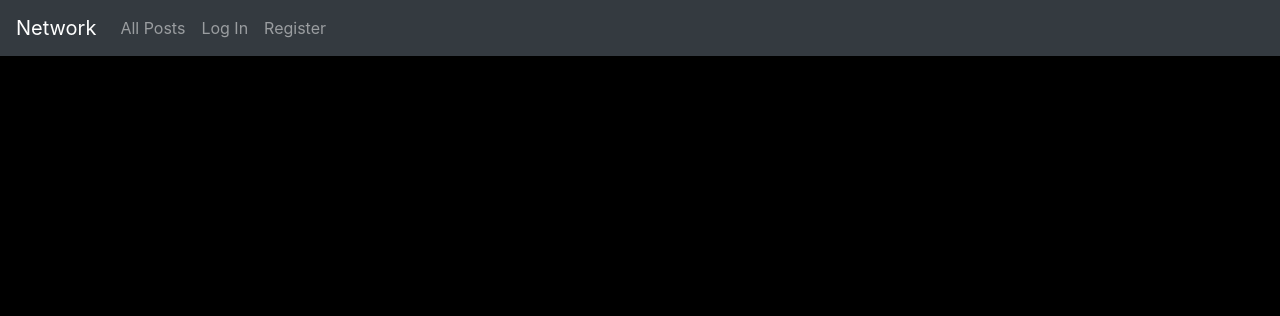
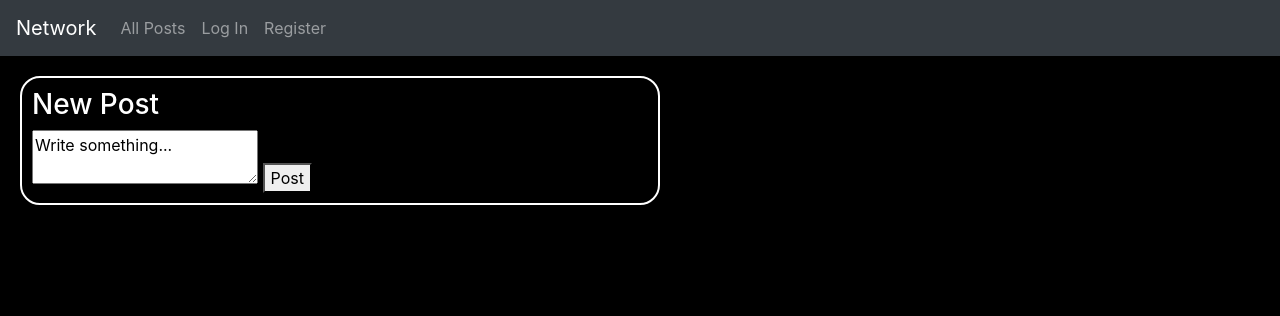
Before and after one commit to jeevankumar99/twitter_clone, a Django app: page / in a window 1280 px wide. Shown: the top 316 px of the page. Run offline with Django 3.2, Linux system fonts and the light colour scheme; some libraries are stand-ins or nearby versions.

Commit message:
Halfway through newPost, implemented structure!

```diff
--- a/network/static/network/script.js
+++ b/network/static/network/script.js
@@ -29,17 +29,24 @@ class Post extends React.Component {
     }
 }
 
-function toggleNewPost() {
-    document.querySelector('#all-posts-container').style.display = 'none';
+initiateElements();
+
+function initiateElements() {
+    //loadPosts();
+    let newPostButton = document.querySelector('#submit-new-post');
+    newPostButton.addEventListener('click', createNewPost);
 }
 
-
-let postData = {
-    username: 'Jeevan',
-    content: "Just landed in Maldives, this place is amazing!",
+function loadPosts() {
+    // fetch get post
+    //display posts.
 }
 
-let newPostButton = document.querySelector('#new-post-button');
-newPostButton.addEventListener('click', toggleNewPost);
-
-ReactDOM.render(<Post postData={postData}/>, document.querySelector('#all-posts-container'));
+function createNewPost() {
+    fetch('/new_post', {
+        method: 'POST',
+        body: JSON.stringify({
+            content: document.querySelector('#new-post-content').value
+        })
+    })
+}
--- a/network/static/network/styles.css
+++ b/network/static/network/styles.css
@@ -2,7 +2,7 @@ body {
     background-color: black;
 }
 
-.post-container {
+.post-container, #new-post-form {
     background-color: black;
     color: white;
     border: 2px solid white;
--- a/network/templates/network/index.html
+++ b/network/templates/network/index.html
@@ -1,6 +1,10 @@
 {% extends "network/layout.html" %}
 
 {% block body %}
+<div id="new-post-form">
+    <h3>New Post</h3>
+    <textarea id="new-post-content">Write something...</textarea>
+    <button id="submit-new-post">Post</button>
+</div>
 <div id="all-posts-container"></div>
-<div id="new-post-form"></div>
 {% endblock %}
--- a/network/templates/network/layout.html
+++ b/network/templates/network/layout.html
@@ -31,9 +31,6 @@
                         <a class="nav-link" href="#">Following</a>
                     </li>
                     <li class="nav-item">
-                        <button id="new-post-button">New Post</button>
-                    </li>
-                    <li class="nav-item">
                         <a class="nav-link" href="{% url 'logout' %}">Log Out</a>
                     </li>
                 {% else %}
--- a/network/urls.py
+++ b/network/urls.py
@@ -7,5 +7,6 @@ urlpatterns = [
     path("", views.index, name="index"),
     path("login", views.login_view, name="login"),
     path("logout", views.logout_view, name="logout"),
-    path("register", views.register, name="register")
+    path("register", views.register, name="register"),
+    path("new_post", views.new_post, name="new_post"),
 ]
--- a/network/views.py
+++ b/network/views.py
@@ -1,8 +1,10 @@
 from django.contrib.auth import authenticate, login, logout
 from django.db import IntegrityError
 from django.http import HttpResponse, HttpResponseRedirect
+from django.http.response import JsonResponse
 from django.shortcuts import render
 from django.urls import reverse
+from django.views.decorators.csrf import csrf_exempt
 
 from .models import User
 
@@ -35,6 +37,14 @@ def logout_view(request):
     logout(request)
     return HttpResponseRedirect(reverse("index"))
 
+@csrf_exempt
+def new_post(request):
+    if request.method != 'POST':
+        return JsonResponse({'error': "Post request Needed"}, 400)
+    print(request.body)
+    # object is passed here, add it to the database.
+    return HttpResponse("It is a peace")
+
 
 def register(request):
     if request.method == "POST":
```
